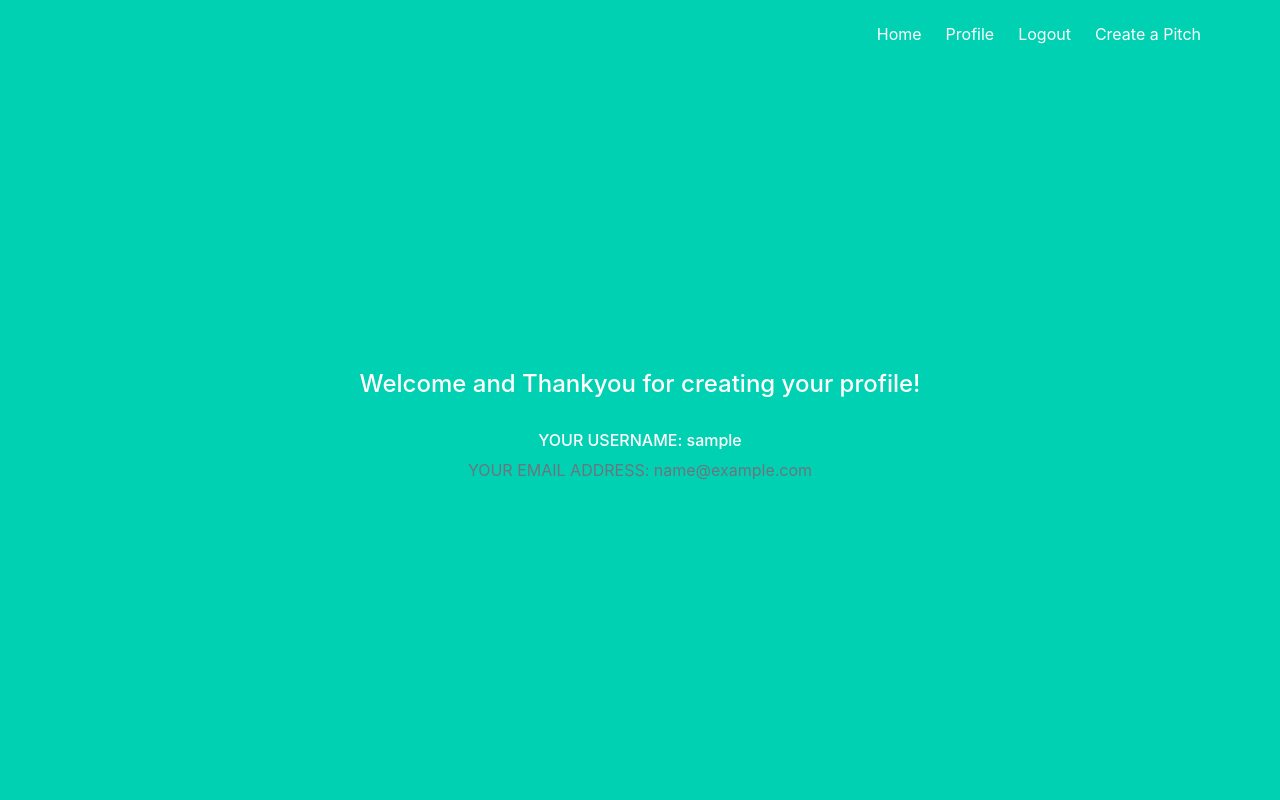
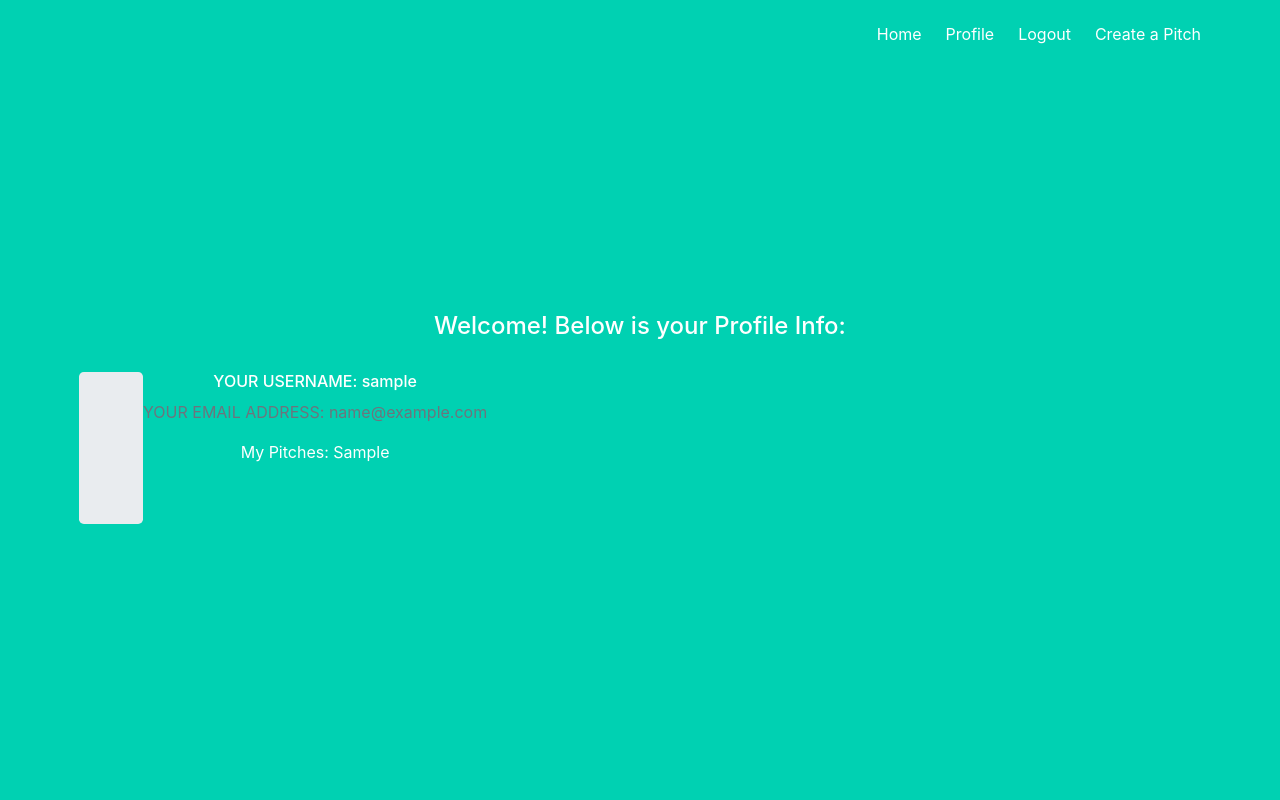
Before and after one commit to NderituMwanu/pitches, a Flask app: template app/templates/profile.html in a window 1280 px wide. Run offline with Flask 2, Linux system fonts and the light colour scheme; a user stored in the database is signed in; tables that the repository leaves empty hold one stand-in row (values such as "Sample post"); the template is opened without the code that fills it: most values are stand-ins (such as "Sample title", 1, 10 or a date in 2020); some libraries are stand-ins or nearby versions.

Commit message:
template file for the user's profile

```diff
--- a/app/templates/profile.html
+++ b/app/templates/profile.html
@@ -13,14 +13,30 @@
 </head>
 
 <body>
-  <h4> Welcome and Thankyou for creating your profile! </h4><br>
+
+  <h4> Welcome! Below is your Profile Info: </h4><br>
   <div class="content-section">
     <div class="media">
+      <div class="jumbotron">
       <img src="http://via.placeholder.com/150" alt="" class="img-rounded img-responsive" />
-      <div class="media-body">
-        <h6 class="account-heading"> YOUR USERNAME: {{ current_user.username }} </h6>
-        <p class="text-secondary"> YOUR EMAIL ADDRESS: {{ current_user.email }} </p>
+    </div>
+    <div class="columns">
+      <div class ="column">
+
+        <div class="media-body">
+          <h6 class="account-heading"> YOUR USERNAME: {{ current_user.username }} </h6>
+          <p class="text-secondary"> YOUR EMAIL ADDRESS: {{ current_user.email }} </p>
+        </div>
+
+        <div class="columns">
+          <div class ="column">
+            <p>
+              My Pitches: {{ new_post }}
+            </p>
+          </div>
+        </div>
       </div>
+    </div>
     </div>
 
   </div>
```
